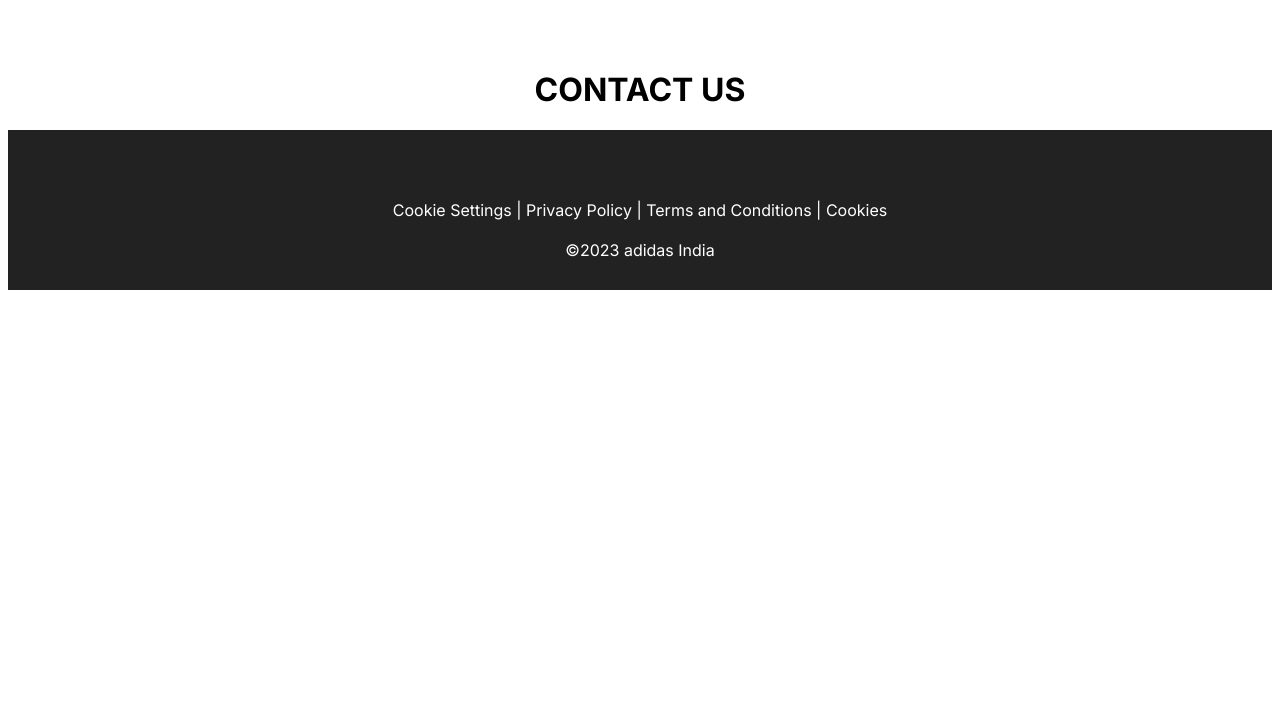
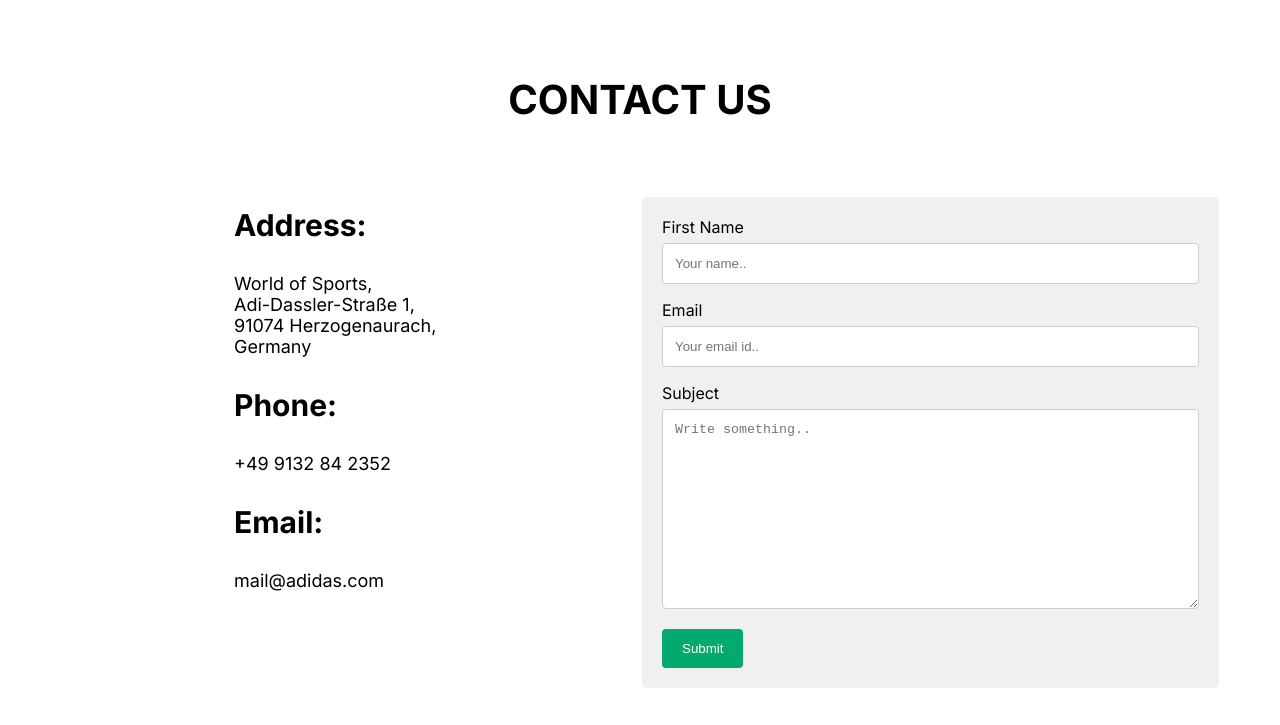
Before and after one commit to nikhilputhumana/for-ajin, a plain HTML site: page pages/contact.html in a window 1280 px wide. Shown: the part 75-800 px from the top of the page. Drawn offline with Linux system fonts and the light colour scheme.

Commit message:
new pages modified

```diff
--- a/css/about.css
+++ b/css/about.css
@@ -29,7 +29,7 @@ nav a {
     display: block;
     padding: 10px;
     text-decoration: none;
-    color: #000;
+    color: white;
 }
 
 li :hover {
@@ -37,7 +37,8 @@ li :hover {
 }
 
 .full-nav {
-    margin-bottom: 2%;
+    padding-bottom: 2%;
+    background-color: #222222;
 }
 
 .logo {
@@ -47,6 +48,21 @@ li :hover {
     margin-left: 30px;
 }
 
+/*  CONTENT  */
+.content {
+    margin: 45px;
+    margin-top: 60px;
+    font-size: 20px;
+}
+
+p {
+    text-align: justify;
+}
+
+img {
+    width: 100%;
+    height: auto;
+}
 
 /*  FOOTER  */
 footer {
--- a/css/contact.css
+++ b/css/contact.css
@@ -53,8 +53,58 @@ li :hover {
     padding-top: 50px;
 }
 
+.addr {
+    font-size: large;
+    vertical-align: top;
+    padding-left: 15%;
+}
+
+.addrhead {
+    font-size: 30px;
+}
+
 .heading {
     text-align: center;
+    font-size: 40px;
+}
+
+input[type=text], textarea {
+    width: 100%;
+    padding: 12px;
+    border: 1px solid #ccc;
+    border-radius: 4px;
+    box-sizing: border-box;
+    margin-top: 6px;
+    margin-bottom: 16px;
+    resize: vertical;
+}
+
+input[type=submit] {
+    background-color: #04AA6D;
+    color: white;
+    padding: 12px 20px;
+    border: none;
+    border-radius: 4px;
+    cursor: pointer;
+}
+
+input[type=submit]:hover {
+    background-color: #45a049;
+}
+
+.container {
+    border-radius: 5px;
+    background-color: #f0f0f0;
+    padding: 20px;
+    margin-top: 20px;
+}
+
+table {
+    margin: 50px;
+}
+
+td {
+    width: 50%;
 }
 
 /*  FOOTER  */
--- a/pages/contact.html
+++ b/pages/contact.html
@@ -33,7 +33,44 @@
     <!--  CONTENT  -->
     <div class="content">
         <h1 class="heading">CONTACT US</h1>
+
+        <div>
+            <table>
+                <tr>
+                    <td class="addr">
+                        <h3 class="addrhead"><b> Address: </b></h3>
+                        <p>World of Sports, <br>
+                            Adi-Dassler-Straße 1, <br>
+                            91074 Herzogenaurach, <br>
+                            Germany</p>
+                        <h3 class="addrhead"><b>Phone: </b></h3>
+                        <p>+49 9132 84 2352</p>
+                        <h3 class="addrhead"><b>Email: </b></h3>
+                        <p>mail@adidas.com</p>
+
+                    </td>
+                    <td>
+                        <div class="container">
+                            <form>
+                                <label for="fname">First Name</label>
+                                <input type="text" id="fname" name="firstname" placeholder="Your name..">
+
+                                <label for="email">Email</label>
+                                <input type="text" id="email" name="lastname" placeholder="Your email id..">
+
+                                <label for="subject">Subject</label>
+                                <textarea id="subject" name="subject" placeholder="Write something.." style="height:200px"></textarea>
+
+                                <input type="submit" value="Submit">
+                            </form>
+                        </div>
+                    </td>
+                </tr>
+            </table>
+        </div>
+
     </div>
+
 
 
     <!--  FOOTER  -->
```
Also changed, not shown: css/gallery.css (+6 -2 lines), pages/about.html (+27 -2 lines), pages/gallery.html (+6 -2 lines), 1 other file.
